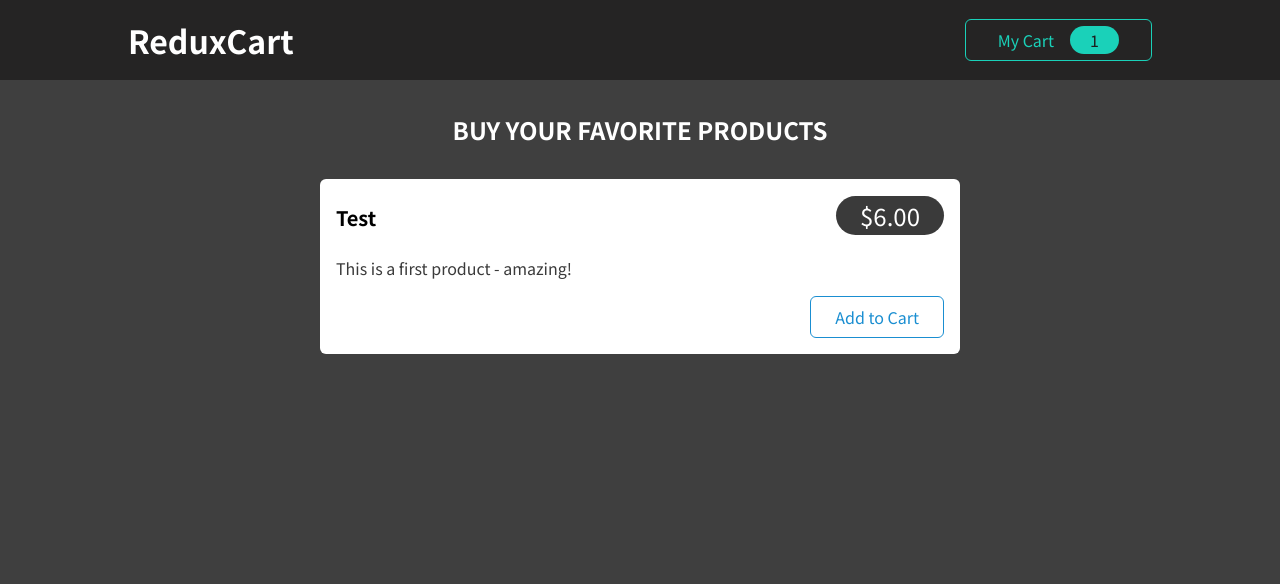
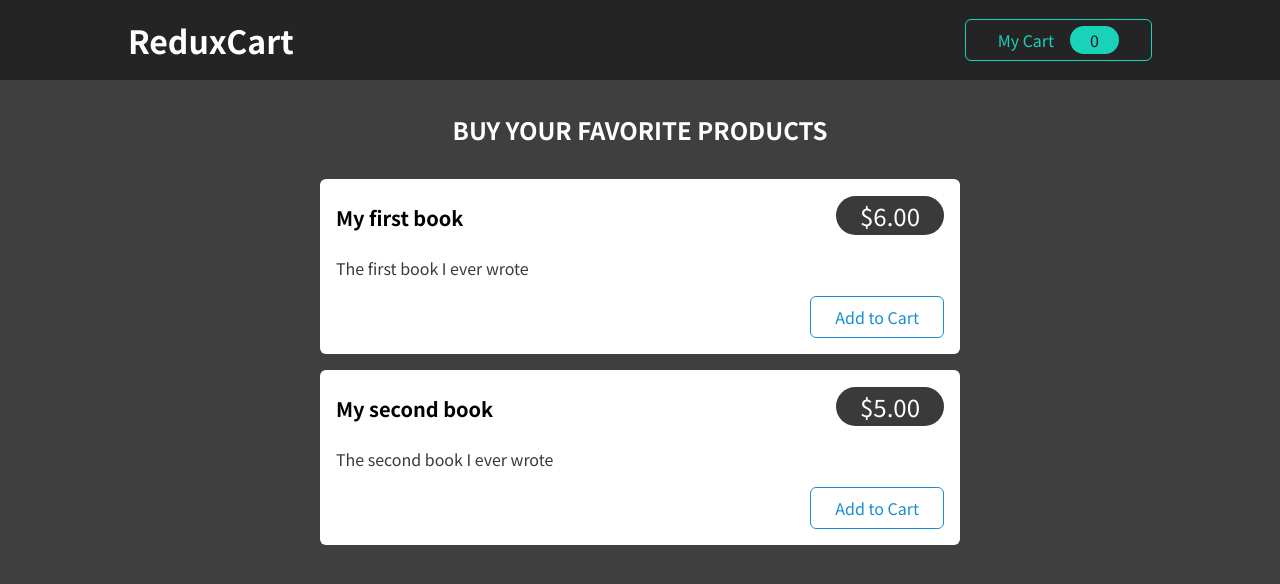
Before and after one commit to GeorgePavlov17/React-Redux, a React (Create React App) app: page / in a window 1280 px wide. Shown: the top 584 px of the page. Built offline with nearby package versions, Linux system fonts and the light colour scheme.

Commit message:
add items to cart functionality

```diff
--- a/src/components/Cart/CartButton.js
+++ b/src/components/Cart/CartButton.js
@@ -1,9 +1,10 @@
+import { useDispatch, useSelector } from "react-redux";
 import classes from "./CartButton.module.css";
 import { uiActions } from "../../store/ui-slice";
-import { useDispatch } from "react-redux";
 
 const CartButton = (props) => {
   const dispacth = useDispatch();
+  const cartQuantity = useSelector((state) => state.cart.totalQuantity);
 
   const toggleCartHandler = () => {
     dispacth(uiActions.toggle());
@@ -12,7 +13,7 @@
   return (
     <button className={classes.button} onClick={toggleCartHandler}>
       <span>My Cart</span>
-      <span className={classes.badge}>1</span>
+      <span className={classes.badge}>{cartQuantity}</span>
     </button>
   );
 };
--- a/src/components/Shop/ProductItem.js
+++ b/src/components/Shop/ProductItem.js
@@ -1,8 +1,23 @@
-import Card from '../UI/Card';
-import classes from './ProductItem.module.css';
+import { useDispatch } from "react-redux";
+import { cartActions } from "../../store/cart-slice";
+
+import Card from "../UI/Card";
+import classes from "./ProductItem.module.css";
 
 const ProductItem = (props) => {
-  const { title, price, description } = props;
+  const dispatch = useDispatch();
+
+  const { title, price, description, id } = props;
+
+  const addToCartHandler = () => {
+    dispatch(
+      cartActions.addItemToCart({
+        id,
+        title,
+        price,
+      })
+    );
+  };
 
   return (
     <li className={classes.item}>
@@ -13,7 +28,7 @@
         </header>
         <p>{description}</p>
         <div className={classes.actions}>
-          <button>Add to Cart</button>
+          <button onClick={addToCartHandler}>Add to Cart</button>
         </div>
       </Card>
     </li>
--- a/src/components/Shop/Products.js
+++ b/src/components/Shop/Products.js
@@ -1,16 +1,35 @@
-import ProductItem from './ProductItem';
-import classes from './Products.module.css';
+import ProductItem from "./ProductItem";
+import classes from "./Products.module.css";
+
+const DUMMY_PRODUCTS = [
+  {
+    id: "p1",
+    price: 6,
+    title: "My first book",
+    description: "The first book I ever wrote",
+  },
+  {
+    id: "p2",
+    price: 5,
+    title: "My second book",
+    description: "The second book I ever wrote",
+  },
+];
 
 const Products = (props) => {
   return (
     <section className={classes.products}>
       <h2>Buy your favorite products</h2>
       <ul>
-        <ProductItem
-          title='Test'
-          price={6}
-          description='This is a first product - amazing!'
-        />
+        {DUMMY_PRODUCTS.map((product) => (
+          <ProductItem
+            key={product.id}
+            id={product.id}
+            title={product.title}
+            price={product.price}
+            description={product.description}
+          />
+        ))}
       </ul>
     </section>
   );
--- /dev/null
+++ b/src/store/cart-slice.js
@@ -0,0 +1,43 @@
+import { createSlice } from "@reduxjs/toolkit";
+
+const cartSlice = createSlice({
+  name: "cart",
+  initialState: {
+    items: [],
+    totalQuantity: 0,
+  },
+  reducers: {
+    addItemToCart(state, action) {
+      const newItem = action.payload;
+      const existingItem = state.items.find((item) => item.id === newItem.id);
+      state.totalQuantity++;
+      if (!existingItem) {
+        state.items.push({
+          itemId: newItem.id,
+          price: newItem.price,
+          quantity: 1,
+          totalPrice: newItem.price,
+          name: newItem.title,
+        });
+      } else {
+        existingItem.quantity = existingItem.quantity++;
+        existingItem.totalPrice = existingItem.totalPrice + newItem.price;
+      }
+    },
+    removeItemFromCart(state, action) {
+      const id = action.payload;
+      const existingItem = state.items.find((item) => item.id === id);
+      state.totalQuantity--;
+      if (existingItem.quantity === 1) {
+        state.items = state.items.filter((item) => item.id !== id);
+      } else {
+        existingItem.quantity--;
+        existingItem.totalPrice = existingItem.totalPrice - existingItem.price;
+      }
+    },
+  },
+});
+
+export const cartActions = cartSlice.actions;
+
+export default cartSlice;
--- a/src/store/index.js
+++ b/src/store/index.js
@@ -1,9 +1,10 @@
 import { configureStore } from "@reduxjs/toolkit";
 
 import uiSlice from "./ui-slice";
+import cartSlice from "./cart-slice";
 
 const store = configureStore({
-  reducer: { ui: uiSlice.reducer },
+  reducer: { ui: uiSlice.reducer, cart: cartSlice.reducer },
 });
 
 export default store;
```
